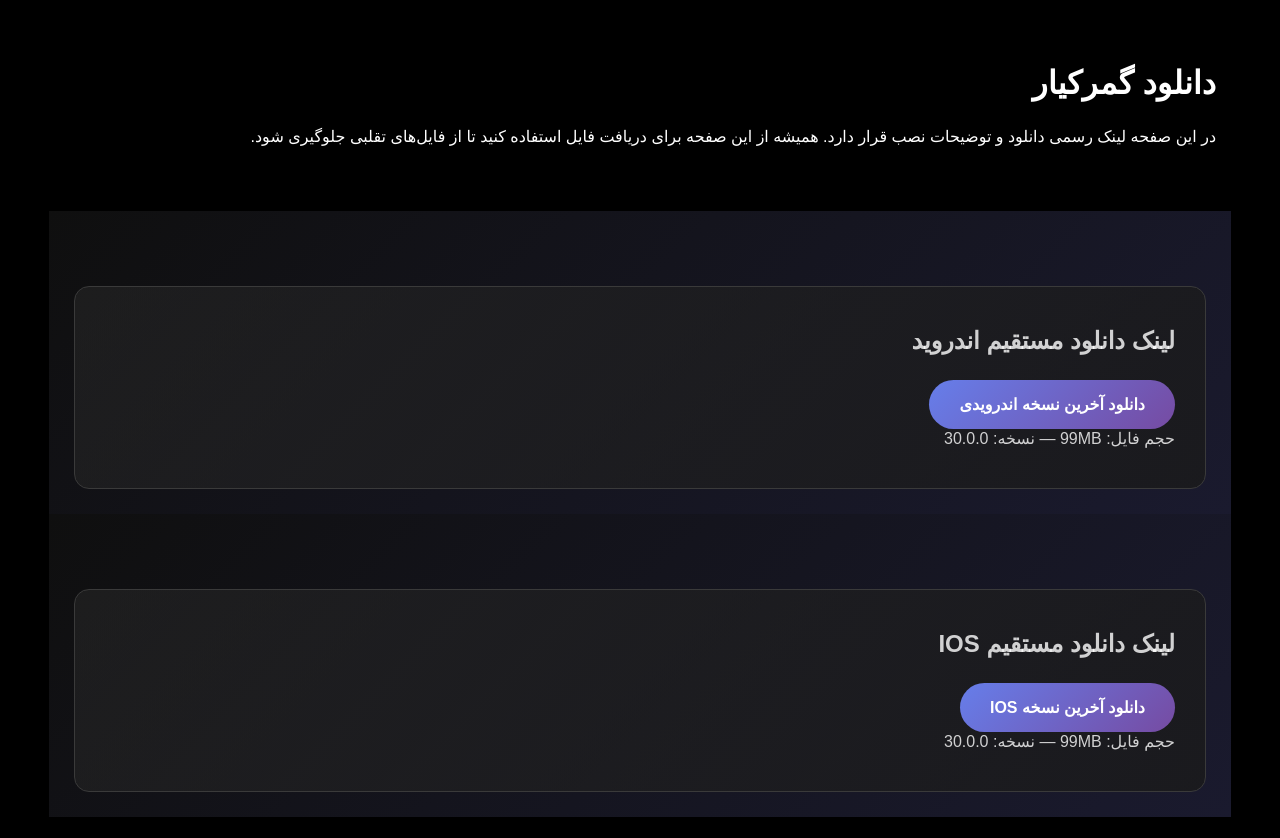
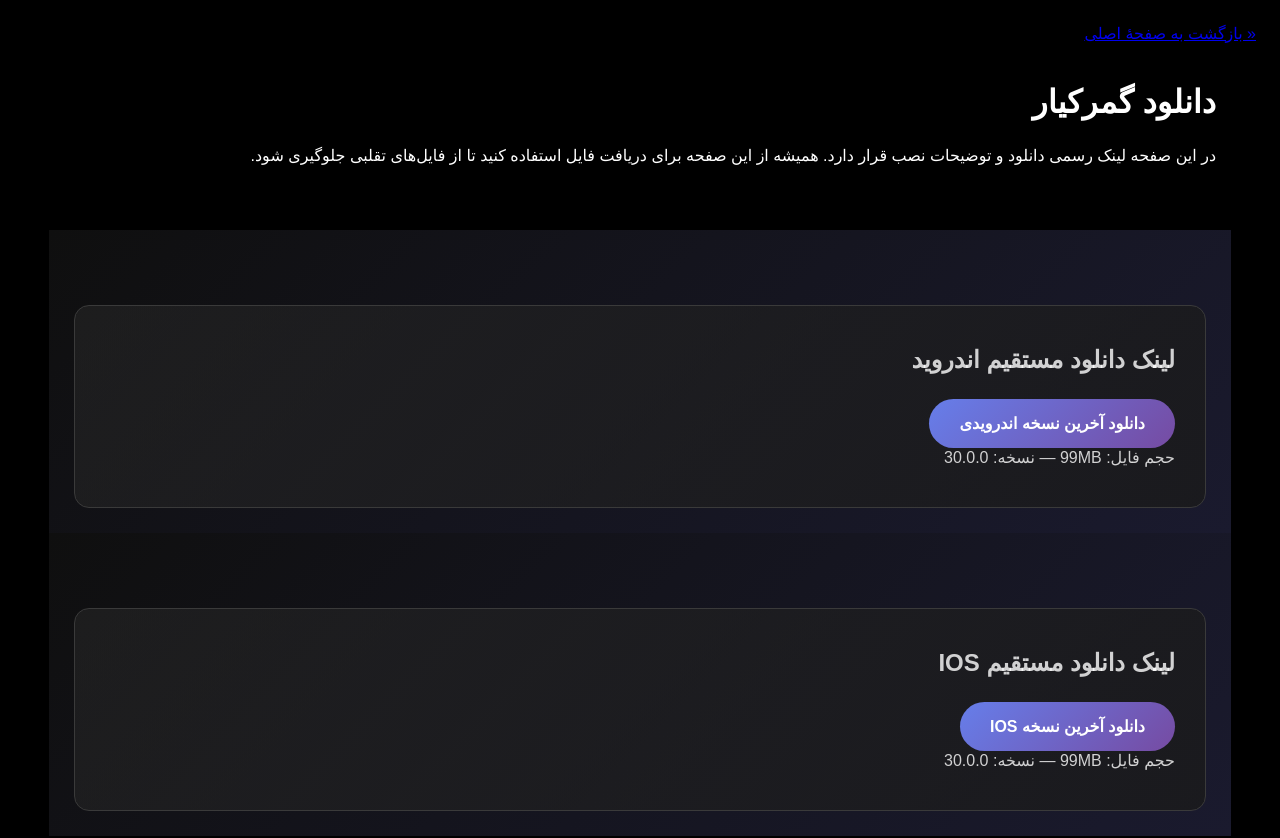
Before and after one commit to arashebra/GYLandingPage, a plain HTML site: page download.html in a window 1280 px wide. Shown: the top 838 px of the page. Drawn offline with Linux system fonts and the light colour scheme.

Commit message:
Modify download page #2

```diff
--- a/download.html
+++ b/download.html
@@ -16,7 +16,7 @@
   <body
     style="font-family: Vazirmatn, sans-serif; direction: rtl; margin: 24px"
   >
-    <!-- <a href="/">« بازگشت به صفحهٔ اصلی</a> -->
+    <a href="/">« بازگشت به صفحهٔ اصلی</a>
     <div class="about-content">
       <h1 style="margin-bottom: 25px">دانلود گمرکیار</h1>
       <p>
```
